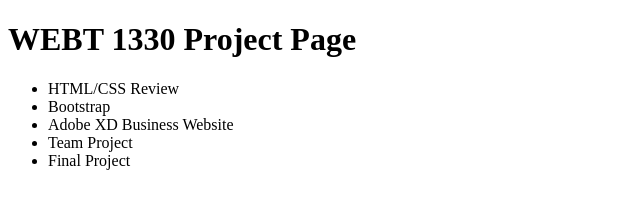
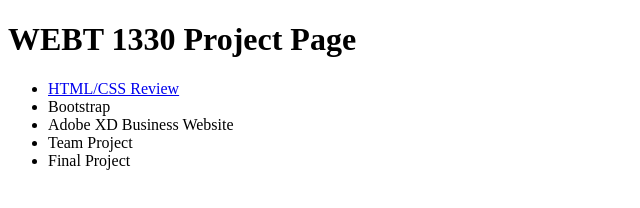
Before and after one commit to ImSmorgas/WEBT2310, a plain HTML site: page index.html in a window 1280 px wide. Shown: the whole page, without its empty margins (0-640 px from the left). Drawn offline with Linux system fonts and the light colour scheme.

Commit message:
Update index.html

```diff
--- a/index.html
+++ b/index.html
@@ -8,7 +8,7 @@
 <body>
     <h1>WEBT 1330 Project Page</h1>
     <ul>
-        <li>HTML/CSS Review</li>
+        <li><a href="/HCReview/home.html">HTML/CSS Review</a></li>
         <li>Bootstrap</li>
         <li>Adobe XD Business Website</li>
         <li>Team Project</li>
```
